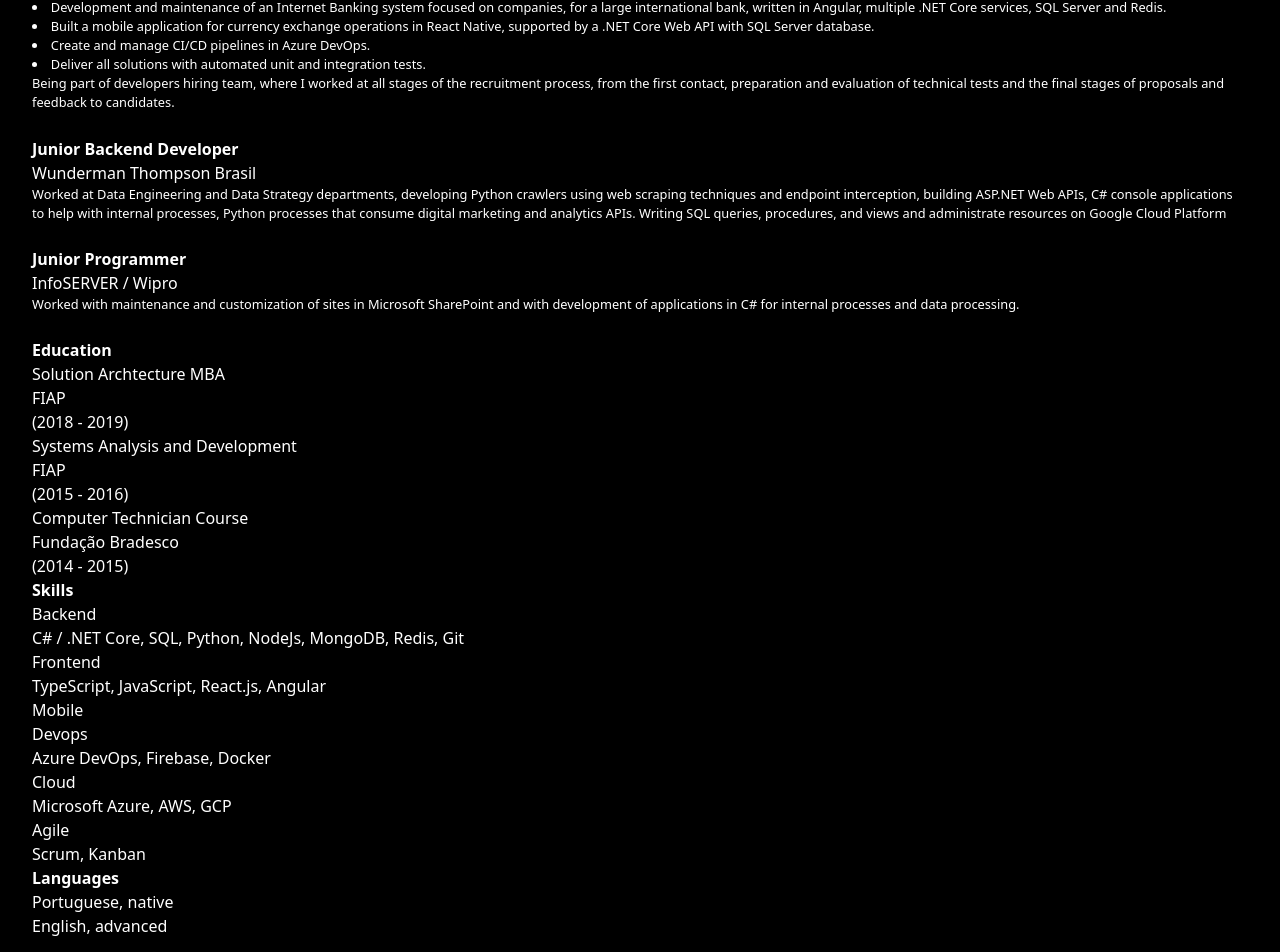
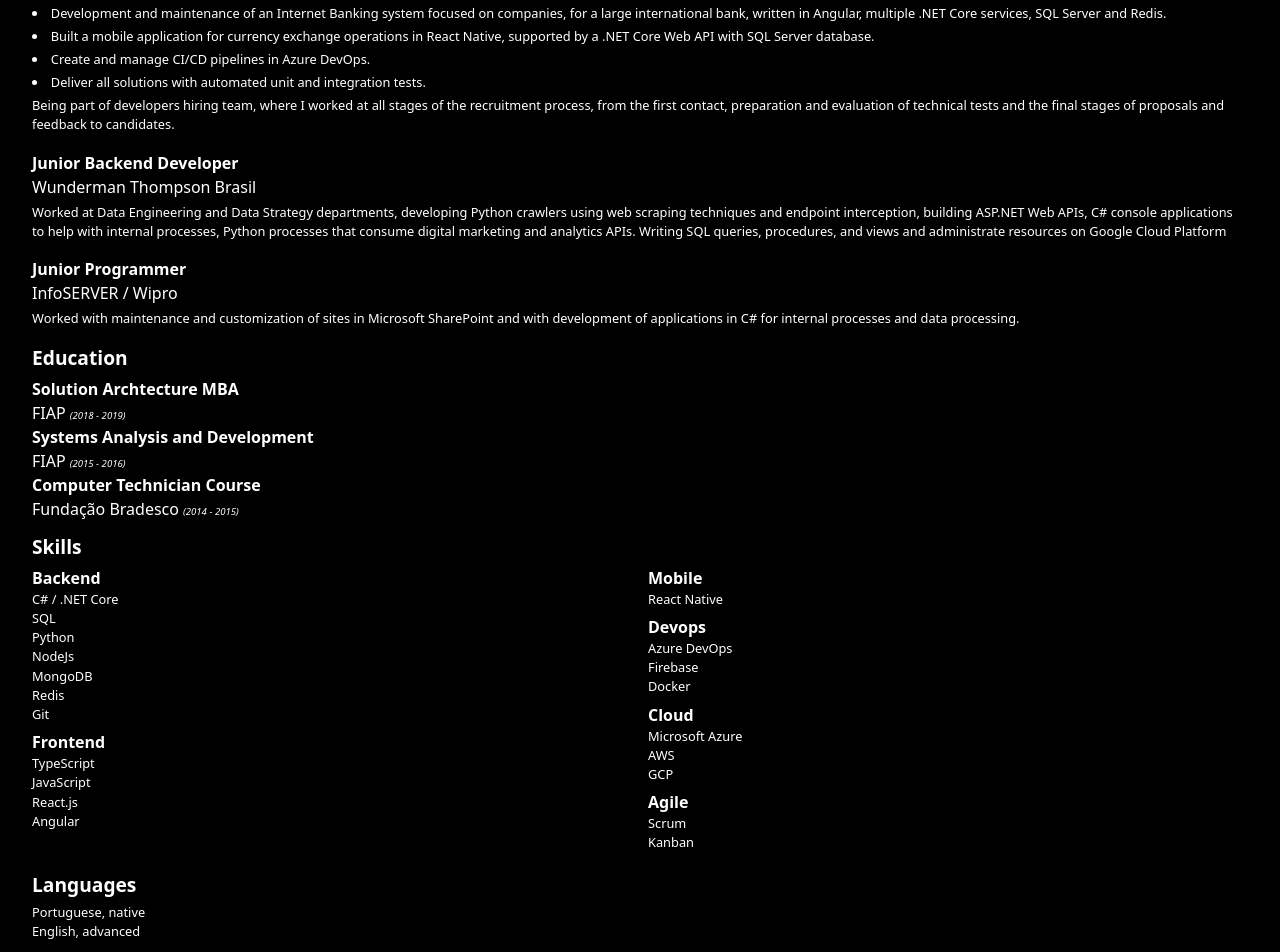
Before and after one commit to gucoelho/my-resume, a Next.js app: page / in a window 1280 px wide. Shown: the part 512-1464 px from the top of the page. Built offline with nearby package versions, Linux system fonts and the light colour scheme.

Commit message:
organize home page

```diff
--- a/app/api/hello/data.ts
+++ b/app/api/hello/data.ts
@@ -28,6 +28,7 @@
         { name: "JavaScript", category: "frontend", years: 8 },
         { name: "React.js", category: "frontend", years: 5 },
         { name: "Angular", category: "frontend", years: 5 },
+        { name: "React Native", category: "mobile", years: 5 },
         { name: "Azure DevOps", category: "devops", years: 5 },
         { name: "Firebase", category: "devops", years: 2 },
         { name: "Docker", category: "devops", years: 5 },
@@ -116,52 +117,3 @@
         }
     ]
 }
-
-type Contact = {
-  phone: string;
-  email: string;
-  linkedin: string;
-  github: string;
-};
-
-type Education = {
-  course: string;
-  school: string;
-  startYear: string;
-  endYear: string;
-};
-
-type Skill = {
-  name: string;
-  category: "backend" | "frontend" | "mobile" | "devops" | "cloud" | "concepts" | "agile";
-  years: number;
-};
-
-type Language = {
-  name: string;
-  level: "native" | "beginner" | "intermediate" | "advanced" | "fluent";
-};
-
-type Experience = {
-  title: string;
-  company: string;
-  startPeriod: string;
-  endPeriod: string;
-  isCurrent?: boolean;
-  details: (string | string[])[];
-};
-
-type Resume = {
-  name: string;
-  details: {
-    birthdate: string;
-    local: string;
-    country: string;
-    contact: Contact;
-  };
-  education: Education[];
-  skills: Skill[];
-  languages: Language[];
-  summary: string;
-  experience: Experience[];
-};
--- a/app/components/SectionTitle.tsx
+++ /dev/null
@@ -1,3 +0,0 @@
-import { PropsWithChildren } from "react";
-
-export const SectionTitle = ({children} : PropsWithChildren) => <h3 className="text-xl font-bold mb-1">{children}</h3>
--- /dev/null
+++ b/app/components/sections/DetailsSection.tsx
@@ -0,0 +1,39 @@
+type DetailsProps = {
+  details: Details
+}
+
+const calculateAge = (birthdate: string) => {
+  var dob = new Date(birthdate);
+  var today = new Date();
+  var age = today.getFullYear() - dob.getFullYear();
+  var month = today.getMonth() - dob.getMonth();
+
+  if (month < 0 || (month === 0 && today.getDate() < dob.getDate())) {
+    age--;
+  }
+
+  return age;
+}
+
+export const DetailsSection = ({ details }: DetailsProps) => {
+  const { birthdate, local, country, contact } = details
+
+
+  return <section className="flex flex-wrap justify-center pb-2">
+    <p className="text-base p-2 text-center w-full">{calculateAge(birthdate)}, {local}, {country} </p>
+
+    <div className='text-base p-2 text-center w-full'>
+      <p>{contact.phone}</p>
+      <p>{contact.email}</p>
+    </div>
+    <div className='text-base flex flex-row p-2 text-center'>
+      <img src='/linkedin.svg' width={24} height={24} title="LinkedIn icon" />
+      <a href={`https://www.linkedin.com${contact.linkedin}`}>{contact.linkedin}</a>
+    </div>
+
+    <div className='text-base flex flex-row p-2 text-center'>
+      <img src='/github.svg' width={24} height={24} title="GitHub icon" />
+      <a href={`https://github.com/${contact.github}`}>@{contact.github}</a>
+    </div>
+  </section>
+}
--- /dev/null
+++ b/app/components/sections/Section.tsx
@@ -0,0 +1,11 @@
+import { PropsWithChildren } from "react"
+
+type SectionProps = PropsWithChildren & {
+    title: string
+}
+
+export const Section = ({ title, children }: SectionProps) =>
+    <section className="pb-3">
+        {title && <h3 className="text-2xl font-bold mb-1">{title}</h3>}
+        {children}
+    </section>
--- a/app/page.tsx
+++ b/app/page.tsx
@@ -1,91 +1,59 @@
 import Image from 'next/image'
 import { Inter } from 'next/font/google'
 import { data } from './api/hello/data'
-import { SectionTitle } from './components/SectionTitle'
-
-const inter = Inter({ subsets: ['latin'] })
+import { DetailsSection } from './components/sections/DetailsSection'
+import { Section } from './components/sections/Section'
 
 export default function Home() {
-  const handleDetails = (detail: string | string[]) => {
-    if(Array.isArray(detail))
-      return <ul key={detail.length} className="list-disc list-inside">{detail.map(x => <li className='text-base' key={x}>{x}</li>)}</ul>
-    else return <p className='text-base' key={detail}>{detail}</p>
-  }
-
-  const calculateAge = () => {
-    var dob = new Date(data.details.birthdate);
-    var today = new Date();
-    var age = today.getFullYear() - dob.getFullYear();
-    var month = today.getMonth() - dob.getMonth();
-
-    if (month < 0 || (month === 0 && today.getDate() < dob.getDate())) {
-      age--;
-    }
-
-    return age;
-  }
-
   return (
-    <main className="flex min-h-screen flex-col items-center justify-between p-8">
-    <h1 className="text-4xl font-bold text-center">{ data.name }</h1>
-        <section className="flex flex-wrap justify-center pb-2">
-          <p className="text-base p-2 text-center w-full">{ calculateAge() }, {data.details.local}, {data.details.country} </p>
-
-          <div className='text-base p-2 text-center w-full'>
-            <p>{data.details.contact.phone}</p>
-            <p>{data.details.contact.email}</p>
+    <main className='flex min-h-screen flex-col items-center justify-between p-8'>
+      <h1 className='text-4xl font-bold text-center'>{data.name}</h1>
+      <DetailsSection details={data.details} />
+      <div className='flex flex-col'>
+        <Section title='Summary'>
+          <p className='text-base'>{data.summary}</p>
+        </Section>
+        <Section title='Experience'>
+          {data.experience.map(e =>
+            <div className='pb-3 last:pb-0' key={e.title}>
+              <h5 className='text-xl font-semibold'>{e.title}</h5>
+              <p className='text-xl pb-1'>{e.company}</p>
+              {e.details.map((detail: string | string[]) =>
+                Array.isArray(detail) ?
+                  <ul key={detail.length} className='list-disc list-inside'>{detail.map(x => <li className='text-base pb-1' key={x}>{x}</li>)}</ul>
+                  : <p className='text-base pb-1' key={detail}>{detail}</p>
+              )}
             </div>
-          <div className='text-base flex flex-row p-2 text-center'>
-            <img src='/linkedin.svg' width={24} height={24} title="LinkedIn icon" />
-            <a href={`https://www.linkedin.com${data.details.contact.linkedin}`}>{data.details.contact.linkedin}</a>
-          </div>
-
-          <div className='text-base flex flex-row p-2 text-center'>
-            <img src='/github.svg' width={24} height={24} title="GitHub icon" />
-            <a href={`https://github.com/${data.details.contact.github}`}>@{data.details.contact.github}</a>
-          </div>
-        </section>
-
-        <div className='flex flex-col'>
-        <section className="pb-1.5">
-          <h3 className="text-2xl font-bold mb-1">Summary</h3>
-          <p className="text-base">{ data.summary }</p>
-        </section>
-        <section>
-          <h3 className="text-2xl font-bold">Experience</h3>
-          <br/>
-          {data.experience.map(e => <div key={e.title}>
-            <h5 className='text-xl font-semibold'>{e.title}</h5>
-            <p className='text-xl'>{e.company}</p>
-            {e.details.map(handleDetails)}
-            <br/>
-          </div>)}
-        </section>
-        <section>
-          <h3 className="text-xl font-bold">Education</h3>
+          )}
+        </Section>
+        <Section title='Education'>
           {data.education.map(education =>
             <div key={education.course}>
-            <div>{education.course}</div>
-            <div>{education.school}</div>
-            <div>({education.startYear} - {education.endYear})</div>
+              <h5 className='text-xl font-semibold pr-1'>{education.course}</h5>
+              <div className='flex flex-initial justify-start align-text-bottom items-baseline'>
+                <div className='pr-1'>{education.school}</div> <small className='text-sm flex-grow-1 italic align-baseline'>({education.startYear} - {education.endYear})</small>
+              </div>
             </div>)}
-        </section>
+        </Section>
 
-        <section>
-          <h3 className="text-xl font-bold">Skills</h3>
-          {['backend', 'frontend', 'mobile', 'devops', 'cloud', 'agile'].map(x =>
-          <div key={x}>
-            <h5>{x.substring(0,1).toUpperCase() + x.substring(1, x.length).toLowerCase()}</h5>
-            <p>{data.skills.filter(f => f.category == x).map(x => x.name).join(', ')}</p>
-          </div>)}
-        </section>
-        <section>
-          <h3 className="text-xl font-bold">Languages</h3>
+        <Section title='Skills'>
+          <div className='columns-2'>
+            {['backend', 'frontend', 'mobile', 'devops', 'cloud', 'agile'].map(category =>
+              <div key={category} className='pb-1.5'>
+                <h5 className='font-semibold capitalize'>{category}</h5>
+                <ul>
+                  {data.skills.filter(f => f.category == category).map(x => <li className='text-base' key={x.name}>{x.name}</li>)}
+                </ul>
+              </div>
+            )}
+          </div>
+        </Section>
+        <Section title='Languages'>
           {data.languages.map(lang =>
             <div key={lang.name}>
-            <p>{lang.name}, {lang.level}</p>
+              <p className='text-base'>{lang.name}, {lang.level}</p>
             </div>)}
-        </section>
+        </Section>
       </div>
     </main>
   )
--- /dev/null
+++ b/app/types/index.ts
@@ -0,0 +1,50 @@
+type Contact = {
+  phone: string;
+  email: string;
+  linkedin: string;
+  github: string;
+};
+
+type Education = {
+  course: string;
+  school: string;
+  startYear: string;
+  endYear: string;
+};
+
+type Skill = {
+  name: string;
+  category: "backend" | "frontend" | "mobile" | "devops" | "cloud" | "concepts" | "agile";
+  years: number;
+};
+
+type Language = {
+  name: string;
+  level: "native" | "beginner" | "intermediate" | "advanced" | "fluent";
+};
+
+type Experience = {
+  title: string;
+  company: string;
+  startPeriod: string;
+  endPeriod: string;
+  isCurrent?: boolean;
+  details: (string | string[])[];
+};
+
+type Details = {
+  birthdate: string;
+  local: string;
+  country: string;
+  contact: Contact;
+}
+
+type Resume = {
+  name: string;
+  details: Details;
+  education: Education[];
+  skills: Skill[];
+  languages: Language[];
+  summary: string;
+  experience: Experience[];
+};
--- a/next.config.js
+++ b/next.config.js
@@ -2,20 +2,13 @@
 
 const isGithubActions = process.env.GITHUB_ACTIONS || false
 
-let assetPrefix = ''
-let basePath = '/'
-
-if (isGithubActions) {
-  const repo = process.env.GITHUB_REPOSITORY.replace(/.*?\//, '')
-
-  assetPrefix = `/${repo}/`
-  basePath = `/${repo}`
-}
+let assetPrefix = isGithubActions ? '/' : ''
+let basePath = ''
 
 const nextConfig = {
   output: 'export',
-  assetPrefix: "/",
-  basePath: "",
+  assetPrefix: assetPrefix,
+  basePath: basePath,
   experimental: {
     appDir: true,
   },
```
Also changed, not shown: app/old/page.tsx (+16 -16 lines). Lines whose indentation alone changed are shown as unchanged.
